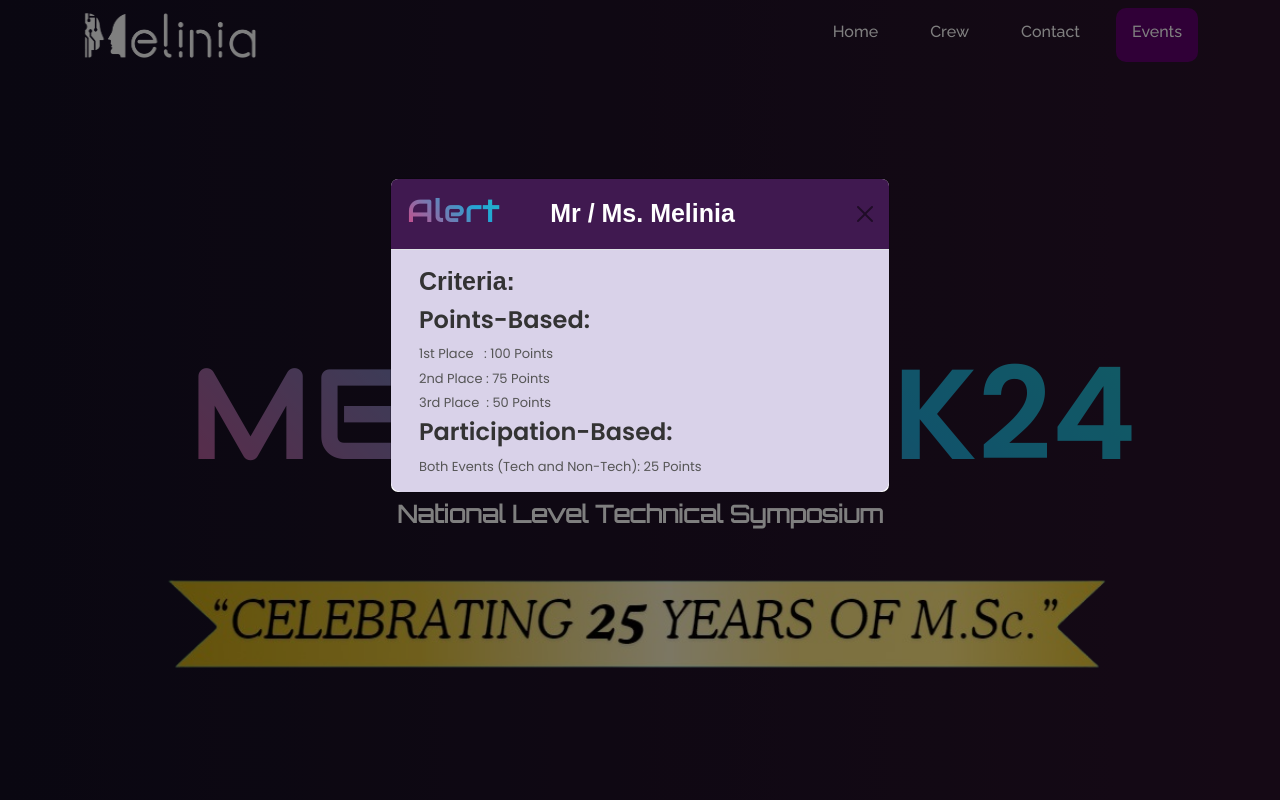
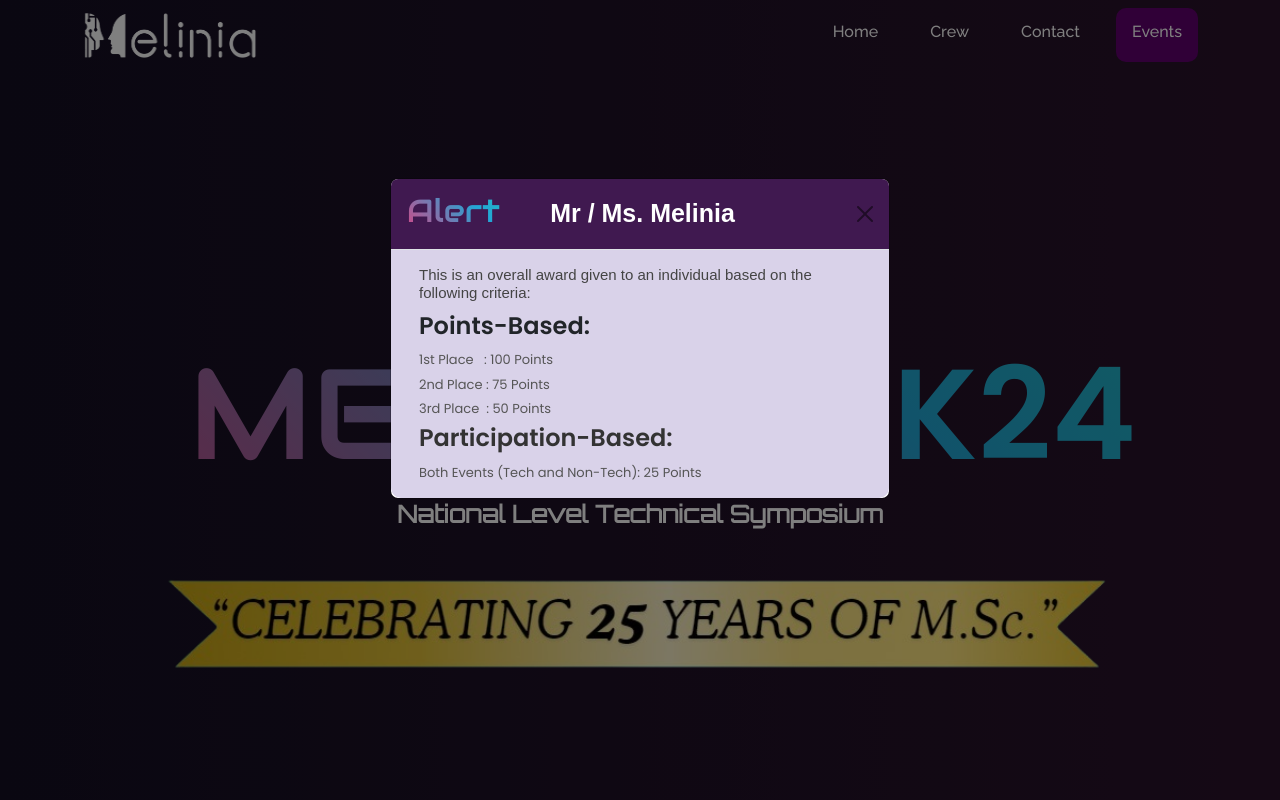
Before and after one commit to janumathigp/melinia-2024, a React (Create React App) app: page / in a window 1280 px wide. Shown: the top 800 px of the page. Built offline with nearby package versions, Linux system fonts and the light colour scheme.

Commit message:
fixed the color issue

```diff
--- a/src/Components/Awards/Awards.css
+++ b/src/Components/Awards/Awards.css
@@ -65,7 +65,7 @@
   .container-fluid h4 {
     font-size: 24px;
     font-weight: bold;
-    color: #333; /* Choose your preferred text color */
+     /* Choose your preferred text color */
     margin-bottom: 10px;
   }
 
@@ -86,11 +86,10 @@
   }
 
   /* Participation-based awards paragraph styles */
-  .container-fluid p {
+  /* .container-fluid p {
     font-size: 13px;
-    color: #555; /* Choose your preferred text color */
     margin-top: 10px;
-  }
+  } */
   .modal-header .btn-close
   {
     margin: 0px;
--- a/src/Components/Awards/Awards.js
+++ b/src/Components/Awards/Awards.js
@@ -32,16 +32,18 @@ const Awards = ({ isAward, onClose, updateIsAward, showAwardsInfo }) => {
 
       <Modal.Body className="modal-content-custom">
         <div className="container-fluid">
-        <h4 style={{fontSize:'25px',fontFamily: "'Arial', sans-serif"}}>Criteria:</h4>
-  <h4>Points-Based:</h4>
+        <h4 style={{fontSize:'15px',fontFamily: "'Arial', sans-serif",color:"#444",
+    fontWeight:"500"}}>This is an overall award given to an individual based on the following criteria:</h4>
+  <h4 style={{color:"color: #333"}}>Points-Based:</h4>
   <ul className="awards-list">
     <li><span>1st Place &nbsp;  :</span> 100 Points</li>
     <li><span>2nd Place :</span> 75 Points</li>
     <li><span>3rd Place  &nbsp;:</span> 50 Points</li>
   </ul>
 
-  <h4>Participation-Based:</h4>
-  <p>Both Events (Tech and Non-Tech): 25 Points</p>
+  <h4 style={{color: "#333"}}>Participation-Based:</h4>
+  <p style={{color: "#555",    fontSize: "13px",
+    marginTop: "10px"}}>Both Events (Tech and Non-Tech): 25 Points</p>
 </div>
 
       </Modal.Body>
```
